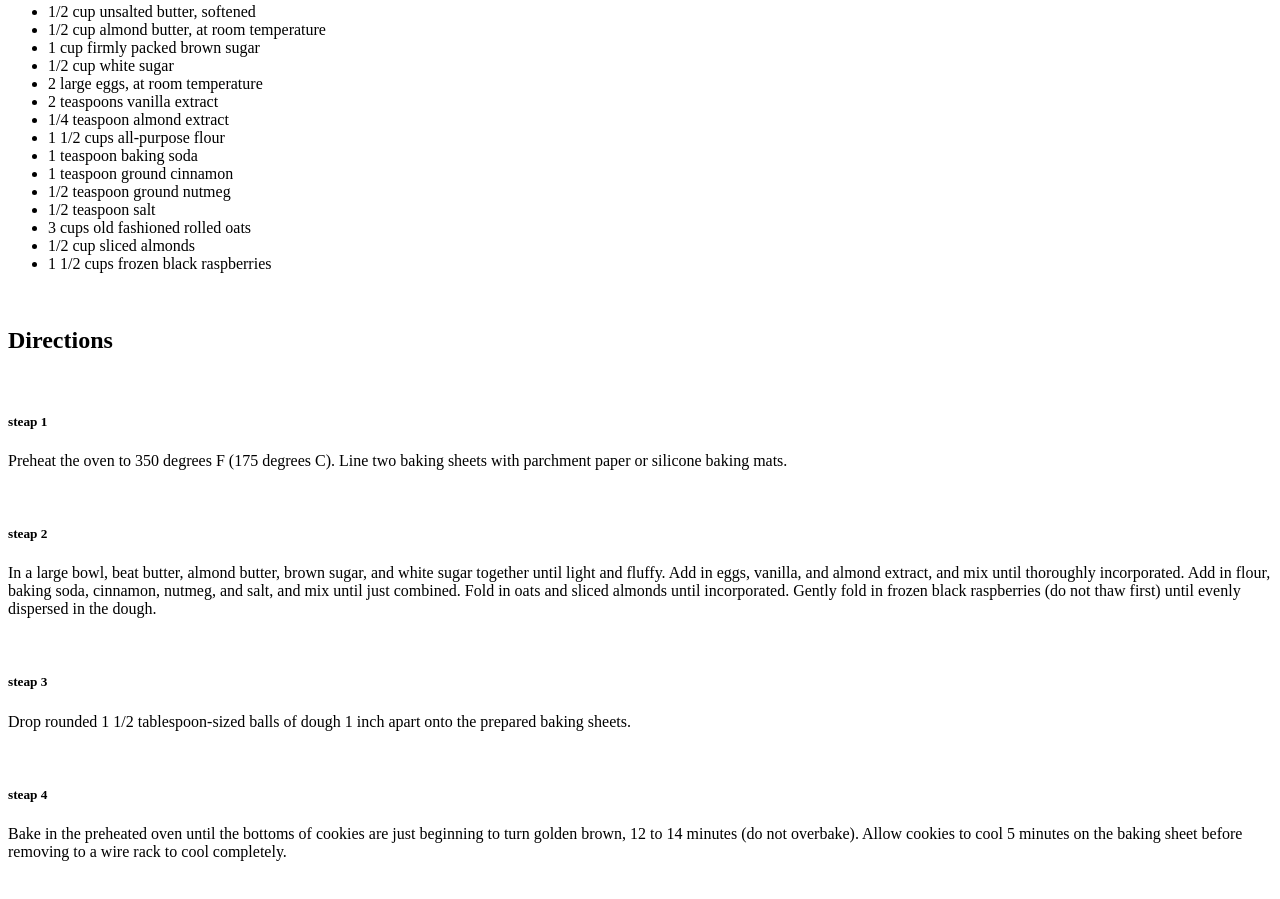
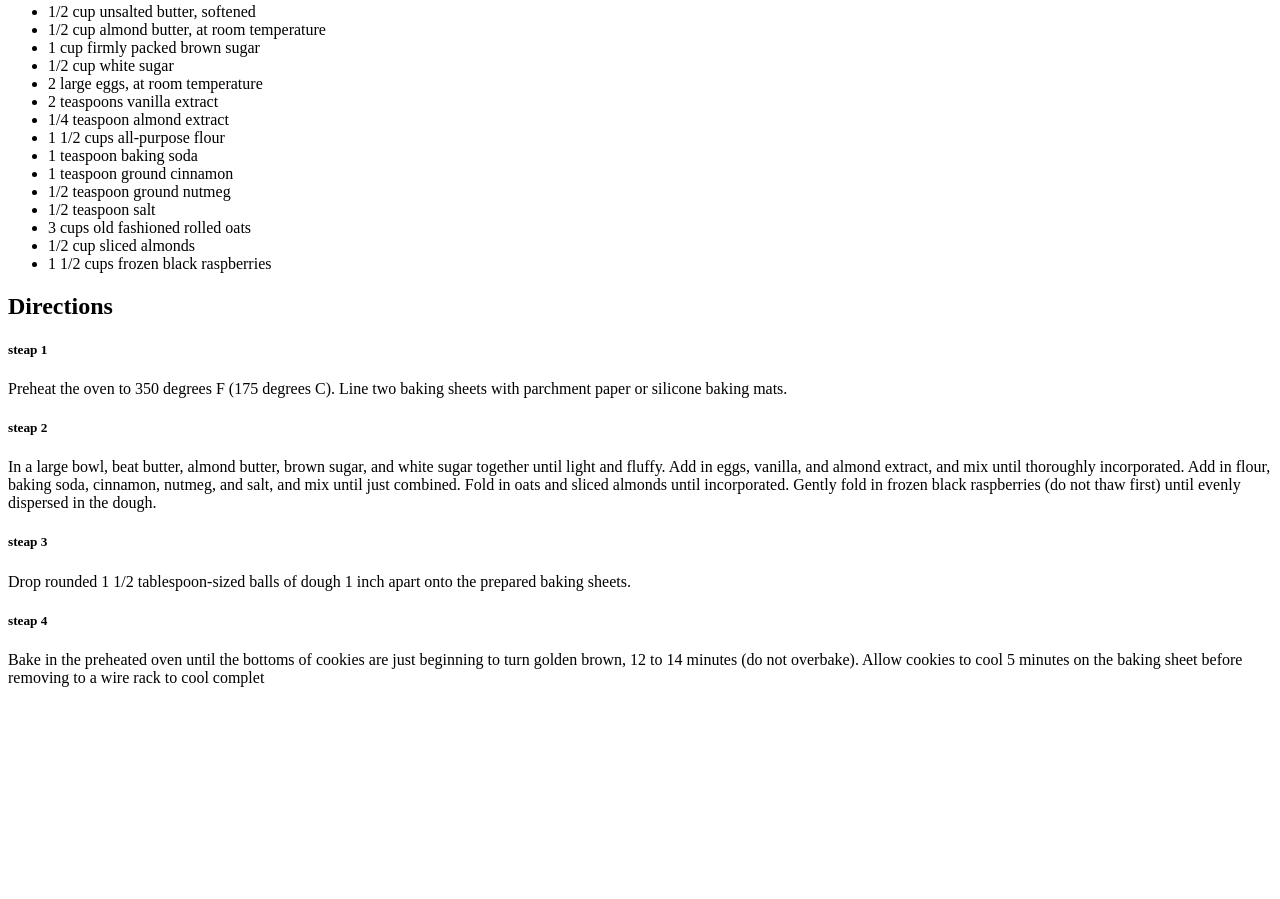
Before and after one commit to Toxe98/odin-recipes, a plain HTML site: page recipes/oeatcookies.html in a window 1280 px wide. Shown: the part 550-1449 px from the top of the page. After the commit the page ends 1253 px from the top, so only its background shows below. Drawn offline with Linux system fonts and the light colour scheme.

Commit message:
Quick Recipes

```diff
--- a/recipes/oeatcookies.html
+++ b/recipes/oeatcookies.html
@@ -27,22 +27,22 @@
         <li>1/2 cup sliced almonds</li>
         <li>1 1/2 cups frozen black raspberries</li>
     </ul>
-    <br>
+
     <h2>Directions</h2>
-    <br>
+
     <h5>steap 1</h5>
     <p>Preheat the oven to 350 degrees F (175 degrees C). Line two baking sheets with parchment paper or silicone baking mats.
 
     </p>
-    <br>
+
     <h5>steap 2</h5>
     <p>In a large bowl, beat butter, almond butter, brown sugar, and white sugar together until light and fluffy. Add in eggs, vanilla, and almond extract, and mix until thoroughly incorporated. Add in flour, baking soda, cinnamon, nutmeg, and salt, and mix until just combined. Fold in oats and sliced almonds until incorporated. Gently fold in frozen black raspberries (do not thaw first) until evenly dispersed in the dough.</p>
-    <br>
+
     <h5>steap 3</h5>
     <p>Drop rounded 1 1/2 tablespoon-sized balls of dough 1 inch apart onto the prepared baking sheets.</p>
-    <br>
+
     <h5>steap 4</h5>
-    <p>Bake in the preheated oven until the bottoms of cookies are just beginning to turn golden brown, 12 to 14 minutes (do not overbake). Allow cookies to cool 5 minutes on the baking sheet before removing to a wire rack to cool completely.</p>
-    <br>
+    <p>Bake in the preheated oven until the bottoms of cookies are just beginning to turn golden brown, 12 to 14 minutes (do not overbake). Allow cookies to cool 5 minutes on the baking sheet before removing to a wire rack to cool complet</p>
+
 </body>
 </html>
```
Also changed, not shown: recipes/pancakes.html (+15 -15 lines), recipes/pitabread.html (+10 -10 lines).
